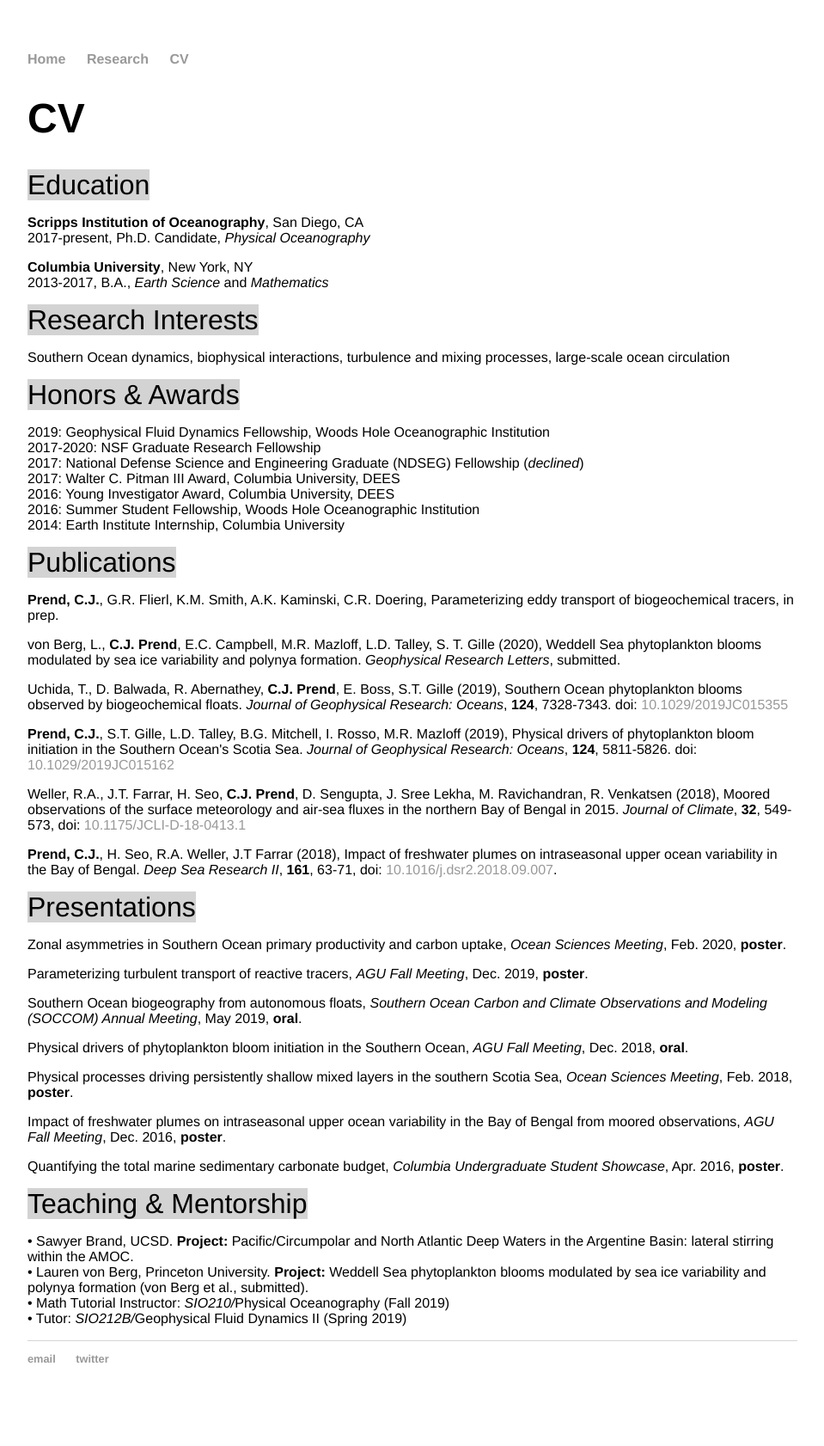
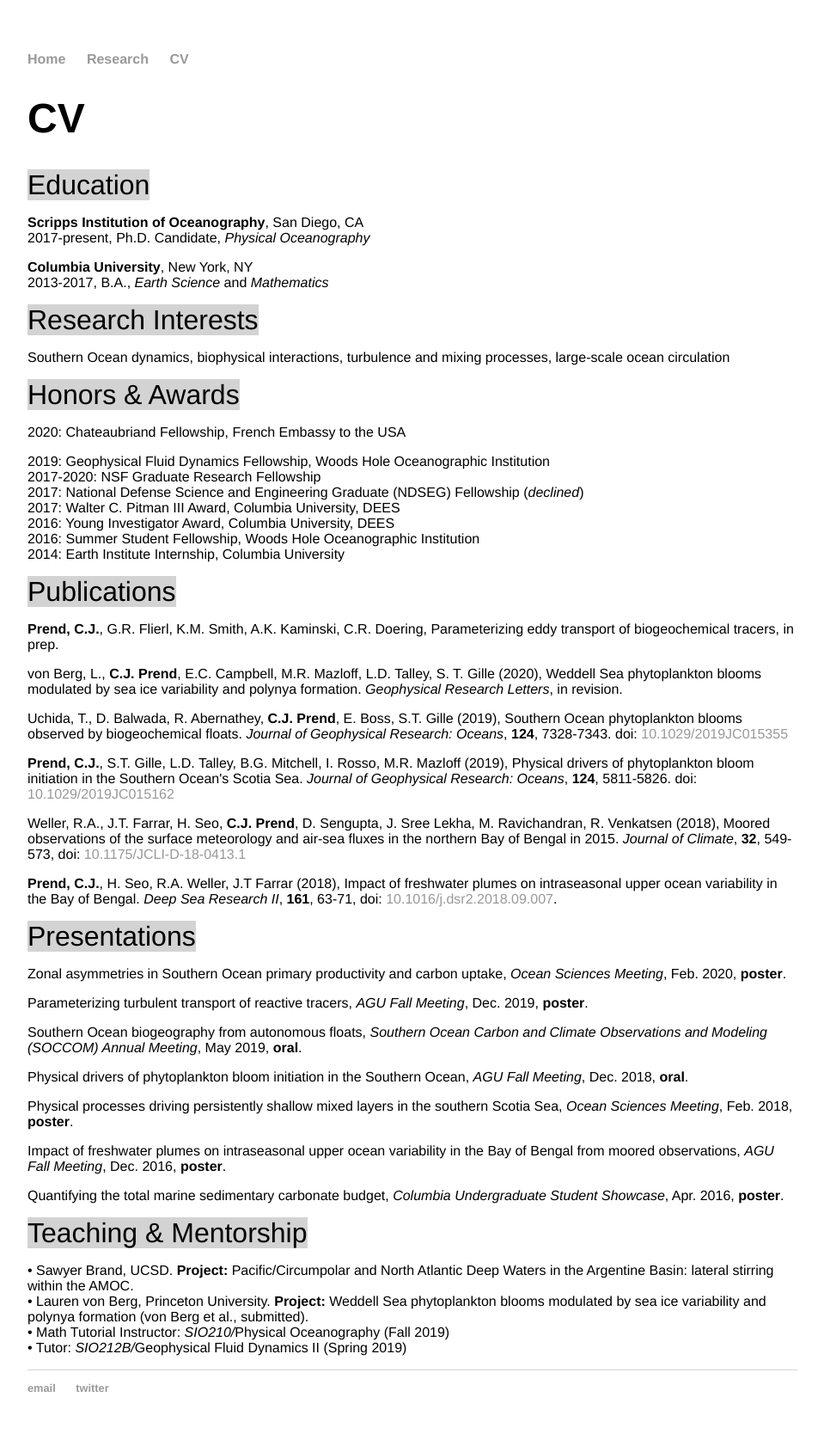
Before and after one commit to cprend/cprend.github.io, a Jekyll site: the page cv/index.html, which Jekyll copies as it is, in a window 1280 px wide. Shown: the whole page at 86% size, without its empty margins (160-1119 px from the left). Built offline with Jekyll 4.4.1, drawn with Linux system fonts in a browser that asks for light colours; before the commit the page ends 1648 px from its top, so only the background shows below that.

Commit message:
Update index.html

```diff
--- a/cv/index.html
+++ b/cv/index.html
@@ -25,6 +25,7 @@
 		<p1>Research Interests</p1>
 		<p>Southern Ocean dynamics, biophysical interactions, turbulence and mixing processes, large-scale ocean circulation</p>
 		<p1>Honors & Awards</p1>
+		<p>2020: Chateaubriand Fellowship, French Embassy to the USA<br/>
 		<p>2019: Geophysical Fluid Dynamics Fellowship, Woods Hole Oceanographic Institution<br/>
 		2017-2020: NSF Graduate Research Fellowship<br/>
 		2017: National Defense Science and Engineering Graduate (NDSEG) Fellowship (<em>declined</em>)<br/>
@@ -35,7 +36,7 @@
 		<p1>Publications</p1>
 		<p><b>Prend, C.J.</b>, G.R. Flierl, K.M. Smith, A.K. Kaminski, C.R. Doering, Parameterizing eddy transport of biogeochemical tracers, in prep.</p>
 		<p>von Berg, L., <b>C.J. Prend</b>, E.C. Campbell, M.R. Mazloff, L.D. Talley, S. T. Gille (2020), Weddell Sea phytoplankton blooms modulated by sea ice variability and polynya formation.
-		<em>Geophysical Research Letters</em>, submitted.</p>
+		<em>Geophysical Research Letters</em>, in revision.</p>
 		<p>Uchida, T., D. Balwada, R. Abernathey, <b>C.J. Prend</b>, E. Boss, S.T. Gille (2019), Southern Ocean phytoplankton blooms observed by biogeochemical floats.
 		<em>Journal of Geophysical Research: Oceans</em>, <b>124</b>, 7328-7343. doi: <a href="https://agupubs.onlinelibrary.wiley.com/doi/full/10.1029/2019JC015355">10.1029/2019JC015355</a></p>
 		<p><b>Prend, C.J.</b>, S.T. Gille, L.D. Talley, B.G. Mitchell, I. Rosso, M.R. Mazloff (2019), Physical drivers of phytoplankton bloom initiation in the Southern Ocean's
```
